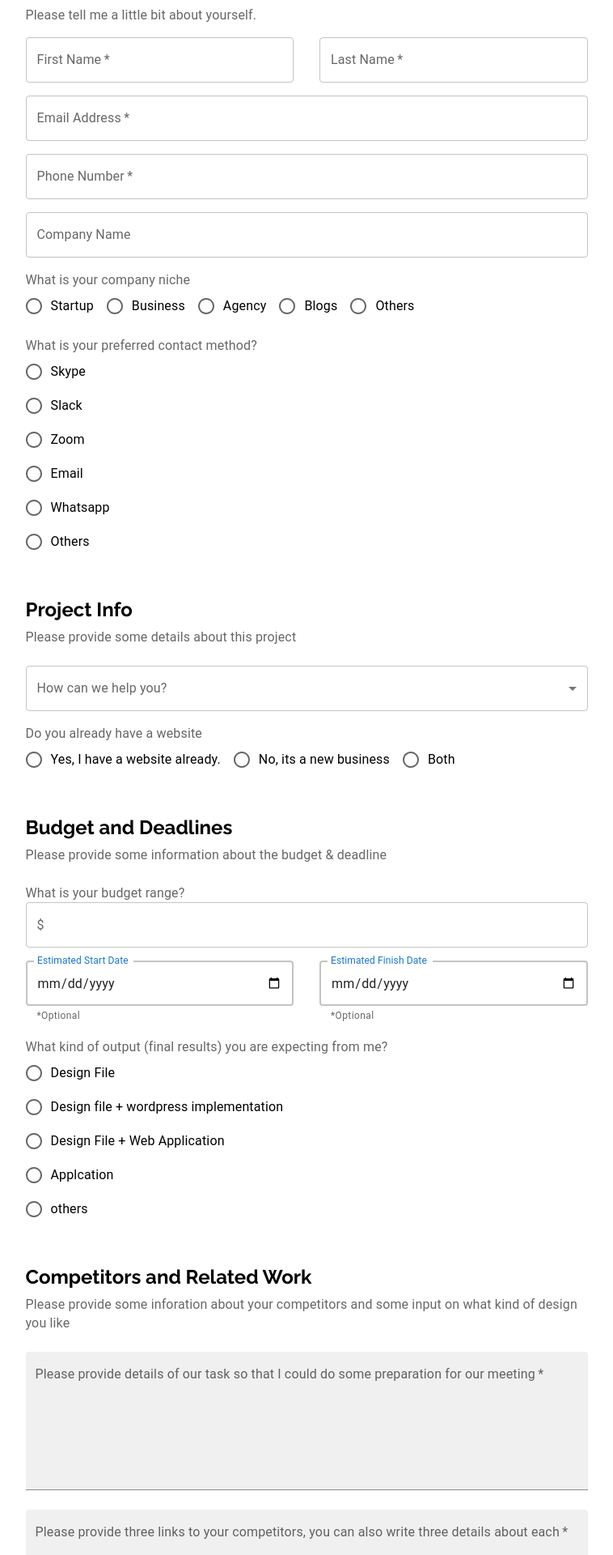
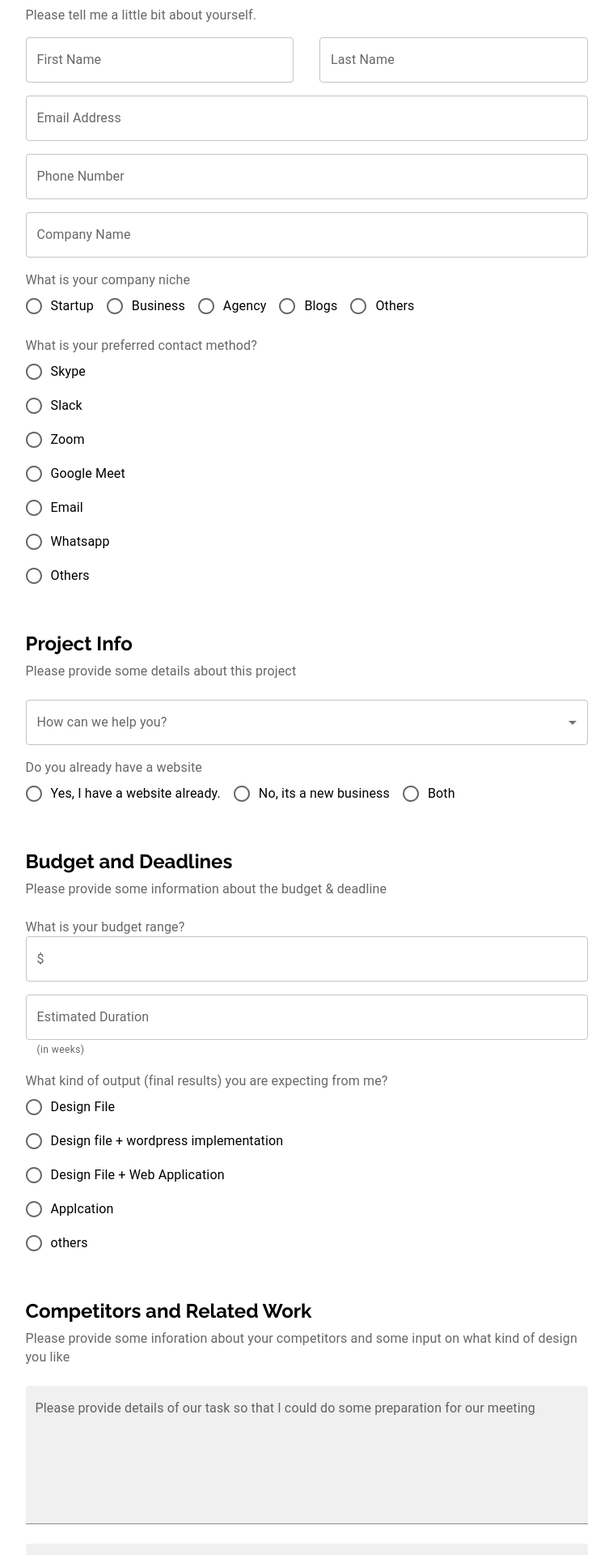
Before and after one commit to de-atoms/primetech, a React (Create React App) app: page /request-quote in a window 1280 px wide. Shown: the part 460-2380 px from the top of the page at 81% size, without its empty margins (261-1019 px from the left). Built offline with nearby package versions, Linux system fonts and the light colour scheme.

Commit message:
Request Quote

```diff
--- a/src/components/RequestQuote.jsx
+++ b/src/components/RequestQuote.jsx
@@ -1,9 +1,12 @@
-import React, { useState } from "react";
+import React, { useRef, useState } from "react";
+import { Formik } from "formik";
+import * as yup from "yup";
 import {
   Button,
   FormControl,
   FormControlLabel,
   FormLabel,
+  FormHelperText,
   InputAdornment,
   InputLabel,
   Radio,
@@ -12,71 +15,74 @@ import {
   OutlinedInput,
   Select,
   TextField,
-  Snackbar,
-  Alert,
+  Modal,
+  Typography,
+  Box,
 } from "@mui/material";
+import emailjs from "@emailjs/browser";
+import { Link } from "react-router-dom";
+
+const style = {
+  position: "absolute",
+  top: "50%",
+  left: "50%",
+  transform: "translate(-50%, -50%)",
+  width: 400,
+  bgcolor: "background.paper",
+  border: "2px solid #f2f2f2",
+  borderRadius: "5px",
+  boxShadow: 24,
+  p: 4,
+};
 
 const RequestQuote = () => {
-  const [opensnack, setOpenSnack] = useState(true);
-  const [firstname, setFirstName] = useState("");
-  const [lastname, setLastName] = useState("");
-  const [email, setEmail] = useState("");
-  const [phone, setPhone] = useState("");
-  const [company, setCompany] = useState("");
-  const [niche, setNiche] = useState("");
-  const [contactmethod, setContactMethod] = useState("");
-  const [help, setHelp] = useState("");
-  const [websiteexisting, setWebsiteExisting] = useState("");
-  const [amount, setAmount] = useState("");
-  const [startdate, setStartDate] = useState("");
-  const [enddate, setEndDate] = useState("");
-  const [output, setOutput] = useState("");
-  const [detail, setDetail] = useState("");
-  const [link, setLink] = useState("");
-  const [idea, setIdea] = useState("");
+  const [opensnack, setOpenSnack] = useState(false);
 
   const handleClose = () => {
     setOpenSnack(false);
   };
 
-  const HandleSubmit = (e) => {
-    e.preventDefault();
+  const form = useRef();
 
-    console.log(
-      firstname,
-      lastname,
-      email,
-      phone,
-      company,
-      niche,
-      contactmethod,
-      help,
-      websiteexisting,
-      amount,
-      startdate,
-      enddate,
-      output,
-      detail,
-      link,
-      idea
-    );
-
-    return (
-      <Snackbar open={opensnack} autoHideDuration={6000} onClose={handleClose}>
-        <Alert onClose={handleClose} severity="success" sx={{ width: "100%" }}>
-          You have successfully subscribed to our Newsletter!
-        </Alert>
-      </Snackbar>
+  const handleFormSubmit = (values) => {
+    console.log(values);
+    emailjs
+      .sendForm(
+        "service_ysogkvl",
+        "template_g5u6tqs",
+        form.current,
+        "IwHYxcoV1JTIrOzPM"
+      )
+      .then(
+        (result) => {
+          if ((result.test = "OK")) {
+            setOpenSnack(true);
+          }
+        },
+        (error) => {
+          console.log(error.text);
+        }
       );
   };
-
-  // note: you can do an if statement if the form has been submitted;
 
   return (
     <div className="request__quote">
       <div className="container">
         <div className="row">
-          <form noValidate autoComplete="off" onSubmit={HandleSubmit}>
+          <Formik
+            onSubmit={handleFormSubmit}
+            initialValues={initialValues}
+            validationSchema={userSchema}
+          >
+            {({
+              values,
+              errors,
+              touched,
+              handleBlur,
+              handleChange,
+              handleSubmit,
+            }) => (
+              <form ref={form} onSubmit={handleSubmit}>
                 <FormControl>
                   <h4>Basic Info About You</h4>
                   <FormLabel
@@ -86,58 +92,83 @@ const RequestQuote = () => {
                     Please tell me a little bit about yourself.
                   </FormLabel>
                 </FormControl>
+
                 <div className="form__item grid">
                   <TextField
-                onChange={(e) => setFirstName(e.target.value)}
                     id="outlined-basic"
                     label="First Name"
+                    onBlur={handleBlur}
+                    onChange={handleChange}
+                    value={values.firstName}
+                    name="firstName"
                     variant="outlined"
                     type="text"
-                required
+                    error={!!touched.firstName && !!errors.firstName}
+                    helperText={touched.firstName && errors.firstName}
                     className="form-input"
                   />
                   <TextField
-                onChange={(e) => setLastName(e.target.value)}
                     id="outlined-basic"
                     label="Last Name"
+                    onBlur={handleBlur}
+                    onChange={handleChange}
+                    value={values.lastName}
+                    name="lastName"
                     variant="outlined"
                     type="text"
-                required
+                    error={!!touched.lastName && !!errors.lastName}
+                    helperText={touched.lastName && errors.lastName}
                   />
                 </div>
 
                 <div className="form__item">
                   <TextField
-                onChange={(e) => setEmail(e.target.value)}
                     id="outlined-basic"
                     label="Email Address"
                     variant="outlined"
-                required
+                    onBlur={handleBlur}
+                    onChange={handleChange}
+                    value={values.email}
+                    name="email"
+                    error={!!touched.email && !!errors.email}
+                    helperText={touched.email && errors.email}
                     type="email"
                     fullWidth
                   />
                 </div>
+
                 <div className="form__item">
                   <TextField
-                onChange={(e) => setPhone(e.target.value)}
                     id="outlined-basic"
                     label="Phone Number"
                     variant="outlined"
-                required
+                    onBlur={handleBlur}
+                    onChange={handleChange}
+                    value={values.phone}
+                    name="phone"
+                    error={!!touched.phone && !!errors.phone}
+                    helperText={touched.phone && errors.phone}
                     type="tel"
                     fullWidth
                   />
                 </div>
+
                 <div className="form__item">
                   <TextField
-                onChange={(e) => setCompany(e.target.value)}
                     id="outlined-basic"
                     label="Company Name"
                     variant="outlined"
+                    onBlur={handleBlur}
+                    onChange={handleChange}
+                    value={values.company}
+                    name="company"
+                    error={!!touched.company && !!errors.company}
+                    helperText={touched.company && errors.company}
                     type="text"
                     fullWidth
                   />
                 </div>
+
                 <div className="form__item">
                   <FormControl>
                     <FormLabel id="demo-row-radio-buttons-group-label">
@@ -146,9 +177,11 @@ const RequestQuote = () => {
                     <RadioGroup
                       row
                       aria-labelledby="demo-row-radio-buttons-group-label"
-                  name="row-radio-buttons-group"
-                  onChange={(e) => setNiche(e.target.value)}
-                  required
+                      // name="row-radio-buttons-group"
+                      onBlur={handleBlur}
+                      onChange={handleChange}
+                      value={values.niche}
+                      name="niche"
                     >
                       <FormControlLabel
                         value="startup"
@@ -176,13 +209,22 @@ const RequestQuote = () => {
                         label="Others"
                       />
                     </RadioGroup>
+                    {!!touched.niche && !!errors.niche ? (
+                      <FormHelperText error>{errors.niche}</FormHelperText>
+                    ) : null}
                   </FormControl>
                 </div>
+
                 <div className="form__item">
                   <FormLabel id="demo-controlled-radio-buttons-group">
                     What is your preferred contact method?
                   </FormLabel>
-              <RadioGroup onChange={(e) => setContactMethod(e.target.value)}>
+                  <RadioGroup
+                    onBlur={handleBlur}
+                    onChange={handleChange}
+                    value={values.contactMethod}
+                    name="contactMethod"
+                  >
                     <FormControlLabel
                       value="skype"
                       control={<Radio />}
@@ -197,6 +239,11 @@ const RequestQuote = () => {
                       value="zoom"
                       control={<Radio />}
                       label="Zoom"
+                    />
+                    <FormControlLabel
+                      value="google-meet"
+                      control={<Radio />}
+                      label="Google Meet"
                     />
                     <FormControlLabel
                       value="email"
@@ -214,7 +261,13 @@ const RequestQuote = () => {
                       label="Others"
                     />
                   </RadioGroup>
+                  {!!touched.contactMethod && !!errors.contactMethod ? (
+                    <FormHelperText error>
+                      {errors.contactMethod}
+                    </FormHelperText>
+                  ) : null}
                 </div>
+
                 <div className="form__item">
                   <h4>Project Info</h4>
                   <FormLabel
@@ -230,10 +283,12 @@ const RequestQuote = () => {
                     <Select
                       labelId="demo-simple-select-label"
                       id="demo-simple-select"
-                  value={help}
-                  onChange={(e) => setHelp(e.target.value)}
                       label="How can we help you?"
-                  required
+                      onBlur={handleBlur}
+                      onChange={handleChange}
+                      value={values.help}
+                      name="help"
+                      error={!!touched.help && !!errors.help}
                     >
                       <MenuItem value="UIDesign">UI Design</MenuItem>
                       <MenuItem value="Landing Page Design">
@@ -254,8 +309,12 @@ const RequestQuote = () => {
                       <MenuItem value="Consultation">Consultation</MenuItem>
                       <MenuItem value="Others">Others</MenuItem>
                     </Select>
+                    {!!touched.help && !!errors.help ? (
+                      <FormHelperText error>{errors.help}</FormHelperText>
+                    ) : null}
                   </FormControl>
                 </div>
+
                 <div className="form__item">
                   <FormControl>
                     <FormLabel id="demo-row-radio-buttons-group-label">
@@ -263,9 +322,12 @@ const RequestQuote = () => {
                     </FormLabel>
                     <RadioGroup
                       row
-                  aria-labelledby="demo-row-radio-buttons-group-label"
-                  name="row-radio-buttons-group"
-                  onChange={(e) => setWebsiteExisting(e.target.value)}
+                      // aria-labelledby="demo-row-radio-buttons-group-label"
+                      // name="row-radio-buttons-group"
+                      onBlur={handleBlur}
+                      onChange={handleChange}
+                      value={values.websiteExisting}
+                      name="websiteExisting"
                     >
                       <FormControlLabel
                         value="yes, I have a website already."
@@ -283,8 +345,14 @@ const RequestQuote = () => {
                         label="Both"
                       />
                     </RadioGroup>
+                    {!!touched.websiteExisting && !!errors.websiteExisting ? (
+                      <FormHelperText error>
+                        {errors.websiteExisting}
+                      </FormHelperText>
+                    ) : null}
                   </FormControl>
                 </div>
+
                 <div className="form__item">
                   <h4>Budget and Deadlines</h4>
                   <FormLabel
@@ -300,45 +368,47 @@ const RequestQuote = () => {
                     <OutlinedInput
                       id="outlined-adornment-amount"
                       type="number"
-                  value={amount}
-                  onChange={(e) => setAmount(e.target.value)}
+                      onBlur={handleBlur}
+                      onChange={handleChange}
+                      value={values.amount}
+                      name="amount"
+                      error={!!touched.amount && !!errors.amount}
                       startAdornment={
                         <InputAdornment position="start">$</InputAdornment>
                       }
                     />
+                    {!!touched.amount && !!errors.amount ? (
+                      <FormHelperText error>{errors.amount}</FormHelperText>
+                    ) : null}
                   </FormControl>
                 </div>
-            <div className="form__item grid">
+
+                <div className="form__item">
                   <TextField
-                value={startdate}
-                onChange={(e) => setStartDate(e.target.value)}
-                id="outlined-text-date"
+                    id="outlined-basic"
+                    label="Estimated Duration"
+                    onBlur={handleBlur}
+                    onChange={handleChange}
+                    value={values.duration}
+                    name="duration"
                     variant="outlined"
-                label="Estimated Start Date"
-                focused
-                type="date"
-                helperText="*Optional"
-                className="text-date"
-              />
-              <TextField
-                value={enddate}
-                onChange={(e) => setEndDate(e.target.value)}
-                id="outlined-text-date"
-                variant="outlined"
-                label="Estimated Finish Date"
-                focused
-                type="date"
-                helperText="*Optional"
-                className="text-date"
+                    type="text"
+                    error={!!touched.duration && !!errors.duration}
+                    helperText="(in weeks)"
+                    fullWidth
                   />
                 </div>
+
                 <div className="form__item">
                   <FormLabel id="demo-controlled-radio-buttons-group">
-                What kind of output (final results) you are expecting from me?
+                    What kind of output (final results) you are expecting from
+                    me?
                   </FormLabel>
                   <RadioGroup
-                value={output}
-                onChange={(e) => setOutput(e.target.value)}
+                    onBlur={handleBlur}
+                    onChange={handleChange}
+                    value={values.output}
+                    name="output"
                   >
                     <FormControlLabel
                       value="design file"
@@ -366,18 +436,21 @@ const RequestQuote = () => {
                       label="others"
                     />
                   </RadioGroup>
+                  {!!touched.output && !!errors.output ? (
+                    <FormHelperText error>{errors.output}</FormHelperText>
+                  ) : null}
                 </div>
+
                 <div className="form__item">
                   <h4>Competitors and Related Work</h4>
                   <FormLabel
                     className="mb-1"
                     id="demo-controlled-radio-buttons-group"
                   >
-                Please provide some inforation about your competitors and some
-                input on what kind of design you like
+                    Please provide some inforation about your competitors and
+                    some input on what kind of design you like
                   </FormLabel>
                   <TextField
-                onChange={(e) => setDetail(e.target.value)}
                     sx={{ mt: 3 }}
                     id="filled-textarea"
                     label="Please provide details of our task so that I could do some preparation for our meeting"
@@ -386,10 +459,14 @@ const RequestQuote = () => {
                     multiline
                     rows={6}
                     fullWidth
-                required
+                    onBlur={handleBlur}
+                    onChange={handleChange}
+                    value={values.detail}
+                    name="detail"
+                    error={!!touched.detail && !!errors.detail}
+                    helperText={touched.detail && errors.detail}
                   />
                   <TextField
-                onChange={(e) => setLink(e.target.value)}
                     sx={{ mt: 3 }}
                     id="filled-textarea"
                     label="Please provide three links to your competitors, you can also write three details about each"
@@ -398,29 +475,117 @@ const RequestQuote = () => {
                     multiline
                     rows={6}
                     fullWidth
-                required
+                    onBlur={handleBlur}
+                    onChange={handleChange}
+                    value={values.link}
+                    name="link"
+                    error={!!touched.link && !!errors.link}
+                    helperText={touched.link && errors.link}
                   />
                   <TextField
-                onChange={(e) => setIdea(e.target.value)}
                     sx={{ mt: 3 }}
                     id="filled-textarea"
-                label="Please provide three apps/websites that you like. It can be any app/website. It will give me some idea about what kind of design you are looking for."
+                    label="Please provide three apps/websites that you like. It can be any app/website. It will give us some idea about what kind of design you are looking for."
                     type="text"
                     variant="filled"
                     multiline
                     rows={6}
                     fullWidth
-                helperText="*Optional"
+                    onBlur={handleBlur}
+                    onChange={handleChange}
+                    value={values.idea}
+                    name="idea"
+                    error={!!touched.idea && !!errors.idea}
+                    helperText={touched.idea && errors.idea}
                   />
                 </div>
+
                 <Button type="submit" variant="contained" fullWidth>
                   Submit form
                 </Button>
               </form>
+            )}
+          </Formik>
+          <Modal
+            open={opensnack}
+            onClose={handleClose}
+            aria-labelledby="modal-modal-title"
+            aria-describedby="modal-modal-description"
+          >
+            <Box sx={style}>
+              <Typography
+                id="modal-modal-title"
+                variant="h6"
+                component="h2"
+                style={{ color: "green" }}
+              >
+                Congratulations,
+              </Typography>
+              <Typography
+                id="modal-modal-description"
+                sx={{ mt: 2 }}
+                style={{ color: "green" }}
+              >
+                Your Message Has Been Sent Successfully!
+              </Typography>
+              <Box sx={{ mt: 2 }}>
+                <Link to="/" exact="true">
+                  Close
+                </Link>
+              </Box>
+            </Box>
+          </Modal>
         </div>
       </div>
     </div>
   );
 };
 
+const initialValues = {
+  firstName: "",
+  lastName: "",
+  email: "",
+  phone: "",
+  company: "",
+  niche: "",
+  contactMethod: "",
+  help: "",
+  websiteExisting: "",
+  amount: "",
+  duration: "",
+  output: "",
+  detail: "",
+  link: "",
+  idea: "",
+};
+
+const emailExp =
+  /^([a-zA-Z0-9!#$%&'*+=?^_`{|}~-]+(?:\.[a-zA-Z0-9!#$%&'*+=?^_`{|}~-]+)*@(?:[a-zA-Z0-9](?:[a-zA-Z0-9-]*[a-zA-Z0-9])?\.)+[a-zA-Z0-9](?:[a-zA-Z0-9-]*[a-zA-Z0-9])?)$/;
+const phoneRegExp =
+  /^((\+[1-9]{1,4}[ -]?)|(\([0-9]{2,3}\)[ -]?)|([0-9]{2,4})[ -]?)*?[0-9]{3,4}[ -]?[0-9]{3,4}$/;
+
+const userSchema = yup.object().shape({
+  firstName: yup.string().required("required"),
+  lastName: yup.string().required("required"),
+  email: yup
+    .string()
+    .matches(emailExp, "Please provide a valid email address")
+    .required("required"),
+  phone: yup
+    .string()
+    .matches(phoneRegExp, "Phone number is not valid")
+    .required("required"),
+  company: yup.string().required("required"),
+  niche: yup.string().required("required"),
+  contactMethod: yup.string().required("required"),
+  help: yup.string().required("required"),
+  websiteExisting: yup.string().required("required"),
+  amount: yup.string().required("required"),
+  duration: yup.string().required("required"),
+  output: yup.string().required("required"),
+  detail: yup.string().required("required"),
+  link: yup.string().required("required"),
+  idea: yup.string().required("required"),
+});
+
 export default RequestQuote;
```
Also changed, not shown: package.json (+10 -2 lines), 1 other file (tests, documents, lock files or other folders). Lines whose indentation alone changed are shown as unchanged.
